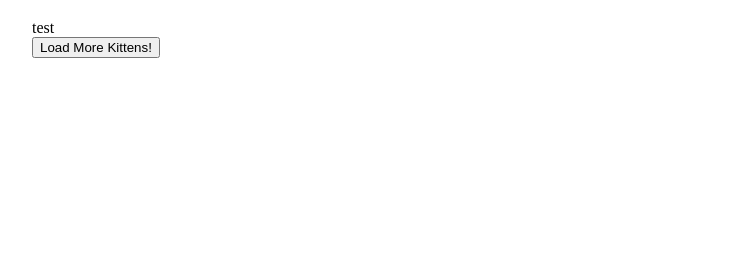
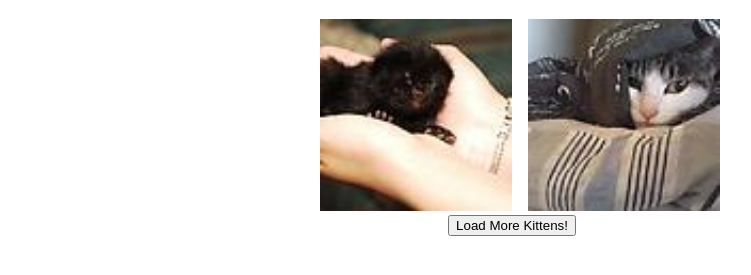
Before and after one commit to nklunder/vote_tracker, a plain HTML site: page index.html in a window 1280 px wide. Shown: the part 67-342 px from the top of the page, without its empty margins (128-879 px from the left). Drawn offline with Linux system fonts and the light colour scheme.

Commit message:
first stage of refactoring, still a few issues to take care of

```diff
--- a/css/style.css
+++ b/css/style.css
@@ -1,4 +1,5 @@
 body {
+  text-align: center;
   color: #21211;
   width: 90%;
   max-width: 60rem;
@@ -6,6 +7,10 @@ body {
 }
 
 h1 {
-  text-align: center;
   font-family: 'Bree Serif', serif;
 }
+
+img {
+  margin-left: 1rem;
+  width: 12rem;
+}
--- a/index.html
+++ b/index.html
@@ -1,17 +1,19 @@
 <!DOCTYPE html>
 <html>
- <head>
+<head>
   <meta charset="UTF-8">
   <title>Flower Picker</title>
   <link href='https://fonts.googleapis.com/css?family=Bree+Serif' rel='stylesheet' type='text/css'>
   <link rel="stylesheet" type="text/css" href="css/style.css">
- </head>
- <body>
+</head>
+<body>
   <h1>Cutest Kitten Contest</h1>
-  <div id="kitten-container">
-    test
-  </div>
-  <button id="load-cats">Load More Kittens!</button>
- <script src="js/app.js"></script>
- </body>
+
+  <div id="kitten-container"></div>
+  <button id="load-kittens">Load More Kittens!</button>
+
+
+
+  <script src="js/app.js"></script>
+</body>
 </html>
--- a/js/app.js
+++ b/js/app.js
@@ -0,0 +1,89 @@
+// create empty array to hold kitten objects
+var kittensArr = [];
+// generate kitten objects with reference to photos
+for (var i = 0; i < 13; i++) {
+  var kitten = {
+    id: i,
+    imgUrl: './images/cat' + (i + 1) + '.jpg',
+    votes: 0
+  };
+  // push the newly created kitten object into the main array
+  kittensArr.push(kitten);
+}
+//=====================================================================
+
+
+// function that returns an array of two random
+// kittens from the main kittensArr array
+function getRandomKittens() {
+  // variables to store our two random numbers
+  var a, b;
+  // random number generator abstraced into a function (mostly
+  // so our code looks tidy and has less repetition)
+  function rand() { return Math.floor(Math.random() * kittensArr.length); }
+
+  a = rand();
+  // do-while loop ensures that we get two different random numbers.
+  // it will call 'rand' again if the numbers are ever the same
+  do {
+    b = rand();
+  } while (a === b);
+
+  // return array referencing two random kittens from kittenArr
+  return [ kittensArr[a], kittensArr[b] ];
+}
+
+function createKittenImg(kitten) {
+  // create a new img element for the DOM
+  var imgEl = document.createElement('img');
+
+  imgEl.src = kitten.imgUrl;
+  // set a data-attribute with the specific kitten object's ID. we will
+  // need it later to look it up in the array and increase it's points
+  imgEl.setAttribute('data-id', kitten.id);
+
+  imgEl.addEventListener('click', function () {
+    // 'getKittensObj' will find the kitten object corresponding
+    //  to the clicked on picture and return it
+    var kitten = getKittenObj(this.dataset.id);
+    // increment the clicked kitten's vote count by 1
+    kitten.votes++;
+
+    console.log("Kitten " + kitten.id + " has " + kitten.votes + " votes!");
+  });
+
+  return imgEl;
+}
+
+function addKittenToPage(kitten) {
+  document.getElementById('kitten-container').appendChild(kitten);
+}
+
+function getKittenObj(id) {
+  // loops through kittensArr to find the id of the clicked-on kitten,
+  // increments that kitten's vote count by 1
+  for (var i = 0; i < kittensArr.length; i++) {
+    if (kittensArr[i].id == id) {
+      // when found, return kitten object and exit the function
+      return kittensArr[i];
+    }
+  }
+}
+
+// we can now use the functions we created to write some nice tidy code :D
+//    (NOTE: forEach and map are 'higher order functions', which we
+//     haven't covered yet. they are very useful in reducing the amount
+//     of manual looping code we normally would have to write)
+function renderKittens() {
+  // clears out the current kitten images on the page, otherwise
+  // we'd be adding more every time this function is called
+  document.getElementById('kitten-container').innerHTML = "";
+  getRandomKittens().map(createKittenImg).forEach(addKittenToPage);
+}
+
+// assign an event listener to the button on our page to load
+// a fresh pair of kittens every time it is clicked
+document.getElementById('load-kittens').addEventListener('click', renderKittens);
+
+// 'init' type function that will load the first set of kittens on the page
+renderKittens();
```
